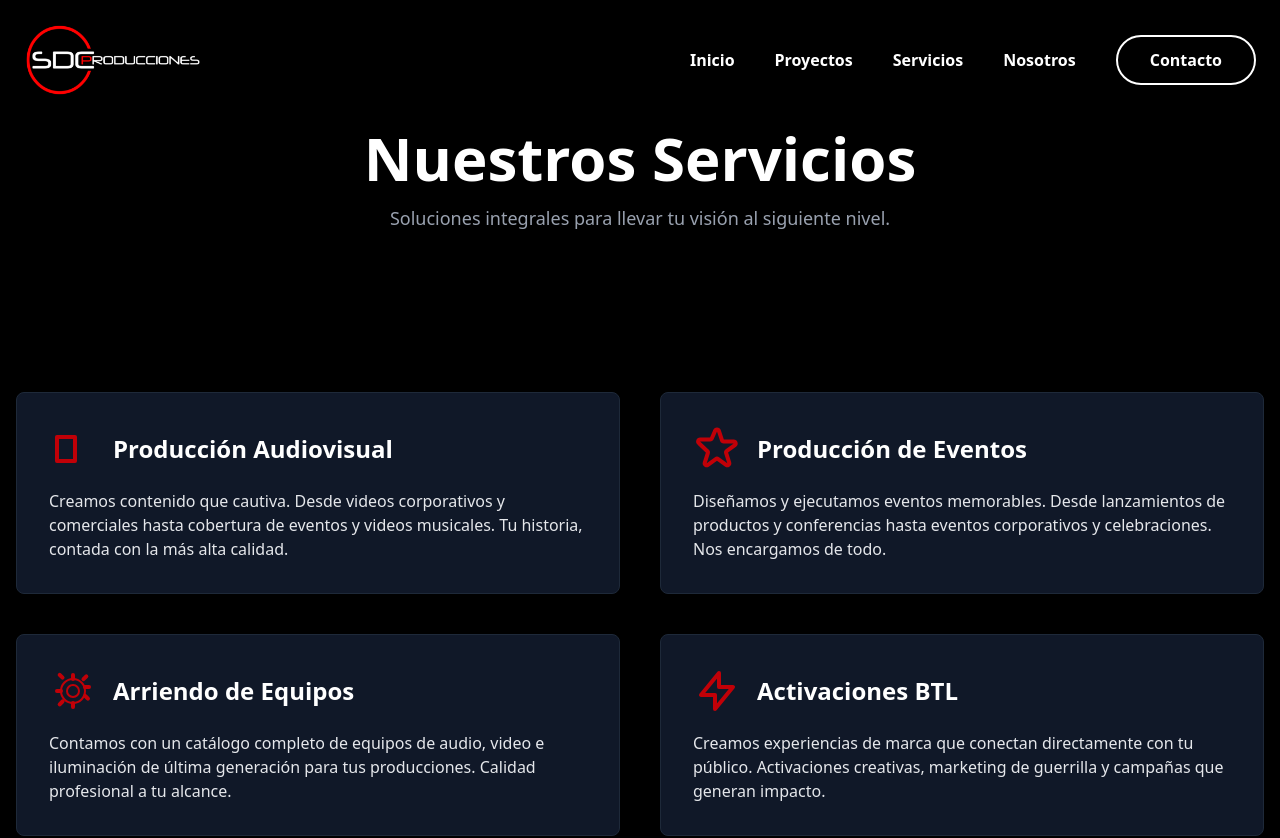
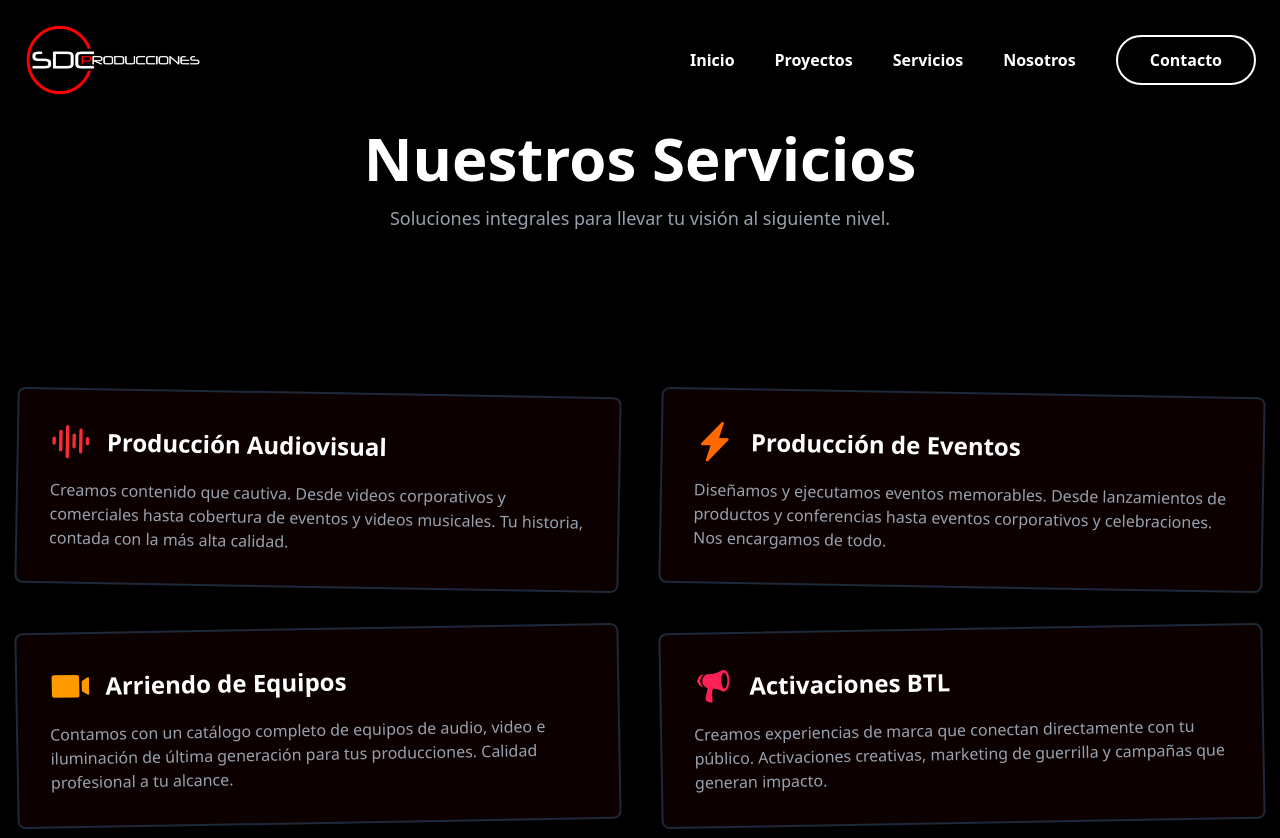
Before and after one commit to kadhaDeemi/Web-empresa-producciones, a React (Vite) app: page /servicios in a window 1280 px wide. Shown: the top 838 px of the page. Built offline with nearby package versions, Linux system fonts and the light colour scheme.

Commit message:
Modified pages servicios, add style in this pages

```diff
--- a/src/components/SpotlightCard.jsx
+++ b/src/components/SpotlightCard.jsx
@@ -40,7 +40,7 @@ const SpotlightCard = ({ children, className = '' }) => {
       onMouseLeave={handleMouseLeave}
       // --mouse-x y --mouse-y son variables que see actualiza con React
       style={{ '--mouse-x': mousePosition.x, '--mouse-y': mousePosition.y }}
-      className={`relative p-8 rounded-lg bg-black border-2 border-gray-700 hover:border-red-700 transition-colors duration-300 ease-in-out overflow-hidden group ${className}`}>
+      className={`relative p-8 rounded-lg bg-black border-2 border-gray-700 hover:border-red-700 transition-colors duration-300 ease-in-out overflow-hidden group hover:shadow-lg hover:shadow-red-500/20  ${className}`}>
       {/* foco d luz */}
       <div
         className="absolute  inset-0 bg-radial-gradient from-red-600/30 to-transparent transition-opacity duration-500 opacity-0 group-hover:opacity-100"
--- a/src/pages/ContactoPage.jsx
+++ b/src/pages/ContactoPage.jsx
@@ -35,7 +35,7 @@ const ContactoPage = () => {
                 <svg xmlns="http://www.w3.org/2000/svg" className="h-6 w-6 text-purple-400" fill="none" viewBox="0 0 24 24" stroke="currentColor"><path strokeLinecap="round" strokeLinejoin="round" strokeWidth={2} d="M3 5a2 2 0 012-2h3.28a1 1 0 01.948.684l1.498 4.493a1 1 0 01-.502 1.21l-2.257 1.13a11.042 11.042 0 005.516 5.516l1.13-2.257a1 1 0 011.21-.502l4.493 1.498a1 1 0 01.684.949V19a2 2 0 01-2 2h-1C9.716 21 3 14.284 3 6V5z" /></svg>
                 <span className="ml-4 text-lg">+56 9 1234 5678</span>
               </div>
-              {/* Ubicación (Opcional) */}
+              {/* Ubicación*/}
               <div className="flex items-center">
                 <svg xmlns="http://www.w3.org/2000/svg" className="h-6 w-6 text-purple-400" fill="none" viewBox="0 0 24 24" stroke="currentColor"><path strokeLinecap="round" strokeLinejoin="round" strokeWidth={2} d="M17.657 16.657L13.414 20.9a1.998 1.998 0 01-2.827 0l-4.244-4.243a8 8 0 1111.314 0z" /><path strokeLinecap="round" strokeLinejoin="round" strokeWidth={2} d="M15 11a3 3 0 11-6 0 3 3 0 016 0z" /></svg>
                 <span className="ml-4 text-lg">Santiago, Chile</span>
--- a/src/pages/NosotrosPage.jsx
+++ b/src/pages/NosotrosPage.jsx
@@ -1,4 +1,3 @@
-// src/pages/NosotrosPage.jsx
 import React from 'react';
 
 import teamImage from '../assets/equipo-trabajando.jfif';
--- a/src/pages/ServiciosPage.jsx
+++ b/src/pages/ServiciosPage.jsx
@@ -1,53 +1,47 @@
 import React from 'react';
+import { LuAudioLines } from 'react-icons/lu';
+import { PiVideoCameraFill } from "react-icons/pi";
+import { IoIosMegaphone } from "react-icons/io";
+import { BsFillLightningChargeFill } from "react-icons/bs";
 
-
-// por mientras lo dejo aqi
 const services = [
   {
-    icon: (
-      <svg xmlns="http://www.w3.org/2000/svg" className="h-12 w-12 text-red-700" fill="none" viewBox="0 0 24 24" stroke="currentColor">
-        <path strokeLinecap="round" strokeLinejoin="round" strokeWidth={2} d="M15 10l4.55a2 2 0 010 3.1l-4.55 3.3A2 2 0 0113 18.05V5.95a2 2 0 012-1.6z" />
-        <path strokeLinecap="round" strokeLinejoin="round" strokeWidth={2} d="M4 6h9v12H4z" />
-      </svg>
-    ),
+    icon: (< LuAudioLines />),
     title: 'Producción Audiovisual',
     description: 'Creamos contenido que cautiva. Desde videos corporativos y comerciales hasta cobertura de eventos y videos musicales. Tu historia, contada con la más alta calidad.',
+    color: 'text-red-500',
+    borderColor: 'hover:border-red-500',
+    shadowColor: 'hover:shadow-red-500/20'
   },
   {
-    icon: (
-      <svg xmlns="http://www.w3.org/2000/svg" className="h-12 w-12 text-red-700" fill="none" viewBox="0 0 24 24" stroke="currentColor">
-        <path strokeLinecap="round" strokeLinejoin="round" strokeWidth={2} d="M11.049 2.927c.3-.921 1.603-.921 1.902 0l1.519 4.674a1 1 0 00.95.69h4.915c.969 0 1.371 1.24.588 1.81l-3.976 2.888a1 1 0 00-.364 1.118l1.518 4.674c.3.922-.755 1.688-1.538 1.118l-3.976-2.888a1 1 0 00-1.176 0l-3.976 2.888c-.783.57-1.838-.196-1.538-1.118l1.518-4.674a1 1 0 00-.364-1.118L2.98 9.11c-.783-.57-.38-1.81.588-1.81h4.914a1 1 0 00.95-.69L11.049 2.927z" />
-      </svg>
-    ),
+    icon: ( <BsFillLightningChargeFill/>),
     title: 'Producción de Eventos',
     description: 'Diseñamos y ejecutamos eventos memorables. Desde lanzamientos de productos y conferencias hasta eventos corporativos y celebraciones. Nos encargamos de todo.',
+    color: 'text-orange-500',
+    borderColor: 'hover:border-orange-500',
+    shadowColor: 'hover:shadow-orange-500/20'
   },
   {
-    icon: (
-      <svg xmlns="http://www.w3.org/2000/svg" className="h-12 w-12 text-red-700" fill="none" viewBox="0 0 24 24" stroke="currentColor">
-         <path strokeLinecap="round" strokeLinejoin="round" strokeWidth={2} d="M12 6V4m0 16v-2m8-8h-2M6 12H4m14.66-7.34l-1.42 1.42M5.34 18.66l1.42-1.42m12.72-1.42l-1.42-1.42M6.76 5.34l-1.42-1.42" />
-         <circle cx="12" cy="12" r="3" />
-         <path d="M12 18a6 6 0 000-12v0a6 6 0 000 12v0z" />
-      </svg>
-    ),
+    icon: (<PiVideoCameraFill/>),
     title: 'Arriendo de Equipos',
     description: 'Contamos con un catálogo completo de equipos de audio, video e iluminación de última generación para tus producciones. Calidad profesional a tu alcance.',
+    color: 'text-amber-500',
+    borderColor: 'hover:border-amber-500',
+    shadowColor: 'hover:shadow-amber-500/20'
   },
   {
-    icon: (
-      <svg xmlns="http://www.w3.org/2000/svg" className="h-12 w-12 text-red-700" fill="none" viewBox="0 0 24 24" stroke="currentColor">
-        <path strokeLinecap="round" strokeLinejoin="round" strokeWidth={2} d="M13 10V3L4 14h7v7l9-11h-7z" />
-      </svg>
-    ),
+    icon: (<IoIosMegaphone />),
     title: 'Activaciones BTL',
     description: 'Creamos experiencias de marca que conectan directamente con tu público. Activaciones creativas, marketing de guerrilla y campañas que generan impacto.',
+    color: 'text-rose-500',
+    borderColor: 'hover:border-rose-500',
+    shadowColor: 'hover:shadow-rose-500/20'
   },
 ];
 
 const ServiciosPage = () => {
   return (
     <div className="bg-black text-white min-h-screen">
-      {/* Encabezado de la Página */}
       <header className="pt-32 pb-20 text-center">
         <div className="max-w-4xl mx-auto px-4">
           <h1 className="text-4xl md:text-6xl font-bold">Nuestros Servicios</h1>
@@ -57,17 +51,26 @@ const ServiciosPage = () => {
         </div>
       </header>
 
-      {/* contenido Servicios */}
       <main className="py-20">
         <div className="max-w-7xl mx-auto px-4">
           <div className="grid grid-cols-1 md:grid-cols-2 lg:grid-cols-2 gap-10">
             {services.map((service, index) => (
-              <div key={index} className="bg-gray-900 p-8 rounded-lg border border-gray-800 hover:border-red-800 transition-colors duration-300">
+              <div
+                key={index}
+                className={`
+                  bg-[rgba(79,_0,_0,_15%)] p-8 rounded-lg border-2 border-gray-800
+                  transition-all duration-300 hover:rotate-0 hover:scale-105
+                  hover:shadow-xl ${service.borderColor} ${service.shadowColor}
+                  ${index > 1 ? '-rotate-1' : 'rotate-1'}
+                `}
+              >
                 <div className="flex items-center mb-4">
-                  {service.icon}
+                  <div className={`h-10 w-10 ${service.color}`}>
+                    {React.cloneElement(service.icon, { className: 'h-10 w-10' })}
+                  </div>
                   <h3 className="ml-4 text-2xl font-bold">{service.title}</h3>
                 </div>
-                <p className="text-gray-200">
+                <p className="text-gray-400">
                   {service.description}
                 </p>
               </div>
```
